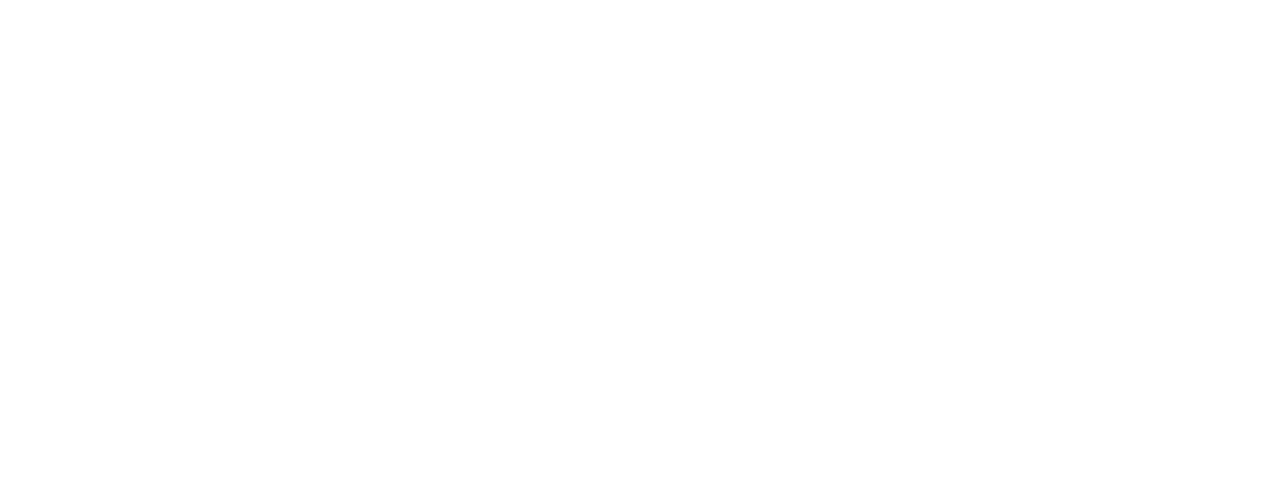
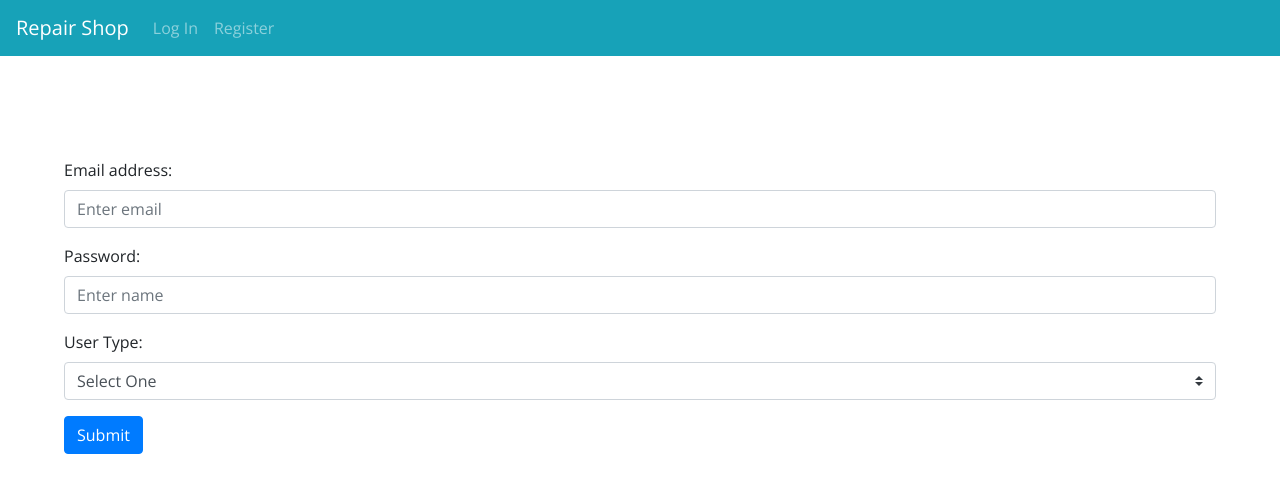
Before and after one commit to McGill-ECSE321-Winter2021/project-group-09, a Vue app in the folder RepairShop-Frontend/: page /#/login in a window 1280 px wide. Shown: the top 492 px of the page. Built offline with nearby package versions, Linux system fonts and the light colour scheme.

Commit message:
started login and navbar (#179)
* started login and navbar

* added register tab
store logged in user state
conditional rendering on register

```diff
--- a/RepairShop-Frontend/index.html
+++ b/RepairShop-Frontend/index.html
@@ -8,5 +8,7 @@
   <body>
     <div id="app"></div>
     <!-- built files will be auto injected -->
+    <link rel="stylesheet" href="https://cdnjs.cloudflare.com/ajax/libs/font-awesome/4.7.0/css/font-awesome.min.css">
+
   </body>
 </html>
--- a/RepairShop-Frontend/src/App.vue
+++ b/RepairShop-Frontend/src/App.vue
@@ -1,12 +1,18 @@
 <template>
+  <div>
+    <keep-alive>
+      <top-navbar />
+    </keep-alive>
     <router-view></router-view>
+  </div>
 </template>
 
 <script>
+import TopNavbar from "./components/TopNavbar.vue";
 export default {
-  name: 'app'
-}
+  components: { TopNavbar },
+  name: "app"
+};
 </script>
 
-<style>
-</style>
+<style></style>
--- a/RepairShop-Frontend/src/components/Hello.vue
+++ b/RepairShop-Frontend/src/components/Hello.vue
@@ -1,12 +1,11 @@
 <template>
-  <h1>This is a test. Hello</h1>
+  <h1>Hello</h1>
 </template>
 
 <script>
 export default {
-  name: 'hello'
-}
+  name: "hello"
+};
 </script>
 
-<style>
-</style>
+<style></style>
--- /dev/null
+++ b/RepairShop-Frontend/src/components/Login.vue
@@ -0,0 +1,103 @@
+<template>
+  <div id="loginForm">
+    <b-form @submit="onSubmit" v-if="show">
+      <b-form-group
+        id="input-group-1"
+        label="Email address:"
+        label-for="input-1"
+      >
+        <b-form-input
+          id="input-1"
+          v-model="form.email"
+          type="email"
+          placeholder="Enter email"
+          required
+        ></b-form-input>
+      </b-form-group>
+
+      <b-form-group id="input-group-2" label="Password:" label-for="input-2">
+        <b-form-input
+          id="input-2"
+          v-model="form.password"
+          placeholder="Enter name"
+          required
+          type="password"
+        ></b-form-input>
+      </b-form-group>
+
+      <b-form-group id="input-group-3" label="User Type:" label-for="input-3">
+        <b-form-select
+          id="input-3"
+          v-model="form.userType"
+          :options="userType"
+          required
+        ></b-form-select>
+      </b-form-group>
+      <b-button type="submit" variant="primary">Submit</b-button>
+    </b-form>
+  </div>
+</template>
+
+<script>
+import { LOGIN_ENDPOINT, LOCALHOST_BACKEND } from "../constants/constants";
+import axios from "axios";
+export default {
+  data() {
+    return {
+      form: {
+        email: "",
+        password: "",
+        userType: null
+      },
+      userType: [
+        { text: "Select One", value: null },
+        "Admin",
+        "Customer",
+        "Technician"
+      ],
+      show: true
+    };
+  },
+  methods: {
+    onSubmit(event) {
+      event.preventDefault();
+      axios
+        .post(LOCALHOST_BACKEND + LOGIN_ENDPOINT, {
+          email: this.form.email,
+          password: this.form.password,
+          userType: this.form.userType
+        })
+        .then(
+          response => {
+            // set global state of logged in user
+            this.$root.$data.email = this.form.email;
+            this.$root.$data.password = this.form.password;
+            this.$root.$data.userType = this.form.userType;
+            this.$root.$data.token = response.data;
+            console.log(this.$root.$data);
+            alert("Login Success.");
+          },
+          error => {
+            console.log(error);
+            if (error.response) {
+              if (error.response.status === 400) {
+                alert("Invalid Password.");
+              }
+              if (error.response.status === 500) {
+                alert("Email does not exist.");
+              }
+            }
+          }
+        );
+    }
+  }
+};
+</script>
+
+<style>
+#loginForm {
+  margin-top: 8%;
+  margin-left: 5%;
+  margin-right: 5%;
+}
+</style>
--- /dev/null
+++ b/RepairShop-Frontend/src/components/Register.vue
@@ -0,0 +1,185 @@
+<template>
+  <div id="registerForm">
+    <b-form @submit="onSubmit" v-if="show">
+      <b-form-group id="input-group-0" label="Full Name:" label-for="input-0">
+        <b-form-input
+          id="input-0"
+          v-model="form.name"
+          type="text"
+          placeholder="Enter Full Name"
+          required
+        ></b-form-input>
+      </b-form-group>
+
+      <b-form-group
+        id="input-group-1"
+        label="Email address:"
+        label-for="input-1"
+      >
+        <b-form-input
+          id="input-1"
+          v-model="form.email"
+          type="email"
+          placeholder="Enter email"
+          required
+        ></b-form-input>
+      </b-form-group>
+
+      <b-form-group id="input-group-2" label="Password:" label-for="input-2">
+        <b-form-input
+          id="input-2"
+          v-model="form.password"
+          placeholder="Enter name"
+          required
+          type="password"
+        ></b-form-input>
+      </b-form-group>
+
+      <!-- render this block if user logged in as admin -->
+      <b-form-group
+        id="input-group-3"
+        label="User Type:"
+        label-for="input-3"
+        v-if="this.$root.$data.userType === 'Admin'"
+      >
+        <b-form-select
+          id="input-3"
+          v-model="form.userType"
+          :options="userType"
+          required
+        ></b-form-select>
+      </b-form-group>
+
+      <!-- render this block if user is not admin -->
+      <b-form-group
+        id="input-group-3.1"
+        label="User Type:"
+        label-for="input-3.1"
+        v-else
+      >
+        <b-form-select
+          id="input-3.1"
+          v-model="form.userType"
+          :options="userType2"
+          required
+        ></b-form-select>
+      </b-form-group>
+
+      <b-form-group
+        id="input-group-4"
+        label="Phone Number:"
+        label-for="input-4"
+        description="Format xxx-xxx-xxxx"
+      >
+        <b-form-input
+          id="input-4"
+          v-model="form.phoneNumber"
+          type="tel"
+          pattern="[0-9]{3}-[0-9]{3}-[0-9]{4}"
+          placeholder="Enter Phone Number"
+          required
+        ></b-form-input>
+      </b-form-group>
+
+      <b-form-group id="input-group-5" label="Address:" label-for="input-5">
+        <b-form-input
+          id="input-5"
+          v-model="form.address"
+          type="text"
+          placeholder="Enter Address"
+          required
+        ></b-form-input>
+      </b-form-group>
+      <b-button type="submit" variant="primary">Submit</b-button>
+    </b-form>
+  </div>
+</template>
+
+<script>
+import {
+  REGISTER_CUSTOMER_ENDPOINT,
+  REGISTER_ADMIN_ENDPOINT,
+  REGISTER_TECHNICIAN_ENDPOINT,
+  LOCALHOST_BACKEND
+} from "../constants/constants";
+import axios from "axios";
+export default {
+  data() {
+    return {
+      form: {
+        name: "",
+        phoneNumber: "",
+        address: "",
+        email: "",
+        password: "",
+        userType: null
+      },
+      userType: [
+        { text: "Select One", value: null },
+        "Admin",
+        "Customer",
+        "Technician"
+      ],
+      userType2: [{ text: "Select One", value: null }, "Customer"],
+      show: true
+    };
+  },
+  methods: {
+    onSubmit(event) {
+      event.preventDefault();
+      let user_url = "";
+      switch (this.form.userType) {
+        case "Admin":
+          user_url = REGISTER_ADMIN_ENDPOINT;
+          break;
+        case "Customer":
+          user_url = REGISTER_CUSTOMER_ENDPOINT;
+          break;
+        case "Technician":
+          user_url = REGISTER_TECHNICIAN_ENDPOINT;
+          break;
+        default:
+          console.log("Invalid usertype");
+          return;
+      }
+      axios
+        .post(LOCALHOST_BACKEND + user_url, {
+          email: this.form.email,
+          password: this.form.password,
+          userType: this.form.userType,
+          name: this.form.name,
+          phoneNumber: this.form.phoneNumber,
+          address: this.form.address
+        })
+        .then(
+          response => {
+            console.log(response);
+            alert(
+              "Account created for " +
+                response.data.name +
+                " with email " +
+                response.data.email +
+                ".\nConfirmation email sent.\nProceed to login."
+            );
+          },
+          error => {
+            console.log(error);
+            if (error.response) {
+              if (error.response.status === 400) {
+                alert("Email already taken.");
+              }
+            }
+          }
+        );
+    }
+  }
+};
+</script>
+
+<style>
+#registerForm {
+  margin-top: 8%;
+  margin-left: 5%;
+  margin-right: 5%;
+}
+</style>
--- /dev/null
+++ b/RepairShop-Frontend/src/components/TopNavbar.vue
@@ -0,0 +1,21 @@
+<template>
+  <b-navbar fixed="top" sticky="true" type="dark" variant="info">
+    <!-- Title button -->
+    <b-navbar-brand to="/">Repair Shop</b-navbar-brand>
+    <!-- Left aligned buttons -->
+    <b-navbar-nav>
+      <b-nav-item to="Login">Log In</b-nav-item>
+    </b-navbar-nav>
+    <b-navbar-nav>
+      <b-nav-item to="Register">Register</b-nav-item>
+    </b-navbar-nav>
+  </b-navbar>
+</template>
+
+<script>
+export default {
+  name: "TopNavbar"
+};
+</script>
+
+<style></style>
--- /dev/null
+++ b/RepairShop-Frontend/src/constants/constants.js
@@ -0,0 +1,6 @@
+export const LOCALHOST_BACKEND = "http://localhost:8080"
+export const HEROKU_BACKEND = "https://repairshop-backend-ecse321-09.herokuapp.com"
+export const LOGIN_ENDPOINT = "/api/authentication/login"
+export const REGISTER_CUSTOMER_ENDPOINT = "/api/customer/register"
+export const REGISTER_ADMIN_ENDPOINT = "/api/admin/register"
+export const REGISTER_TECHNICIAN_ENDPOINT = "/api/technician/register"
--- a/RepairShop-Frontend/src/main.js
+++ b/RepairShop-Frontend/src/main.js
@@ -11,10 +11,20 @@
 Vue.use(BootstrapVue)
 Vue.config.productionTip = false
 
+// global state to keep track of login
+// bad practice but #movefast
+var store = {
+  email: null,
+  password: null,
+  userType: null,
+  token: null
+}
+
 /* eslint-disable no-new */
 new Vue({
   el: '#app',
   router,
   template: '<App/>',
-  components: { App }
+  components: { App },
+  data: store
 })
--- a/RepairShop-Frontend/src/router/index.js
+++ b/RepairShop-Frontend/src/router/index.js
@@ -1,15 +1,24 @@
 import Vue from 'vue'
 import Router from 'vue-router'
 import Hello from '@/components/Hello'
-
+import Login from '@/components/Login'
+import Register from '@/components/Register'
 Vue.use(Router)
 
 export default new Router({
   routes: [
     {
+      path: '/login',
+      name: 'Login',
+      component: Login
+    }, {
       path: '/',
-      name: 'Hello',
+      name: "Hello",
       component: Hello
+    }, {
+      path: '/register',
+      name: 'Register',
+      component : Register
     }
   ]
 })
```
Also changed, not shown: 1 other file (tests, documents, lock files or other folders).
